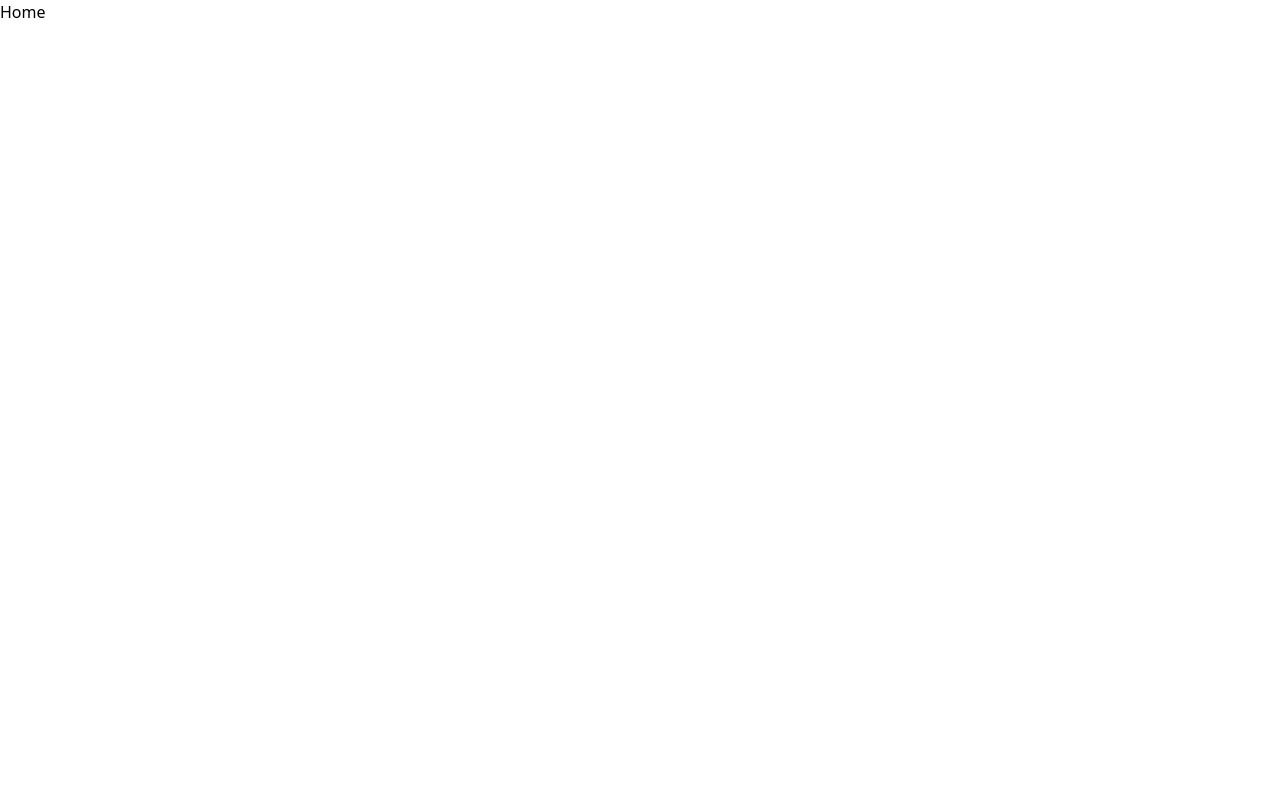
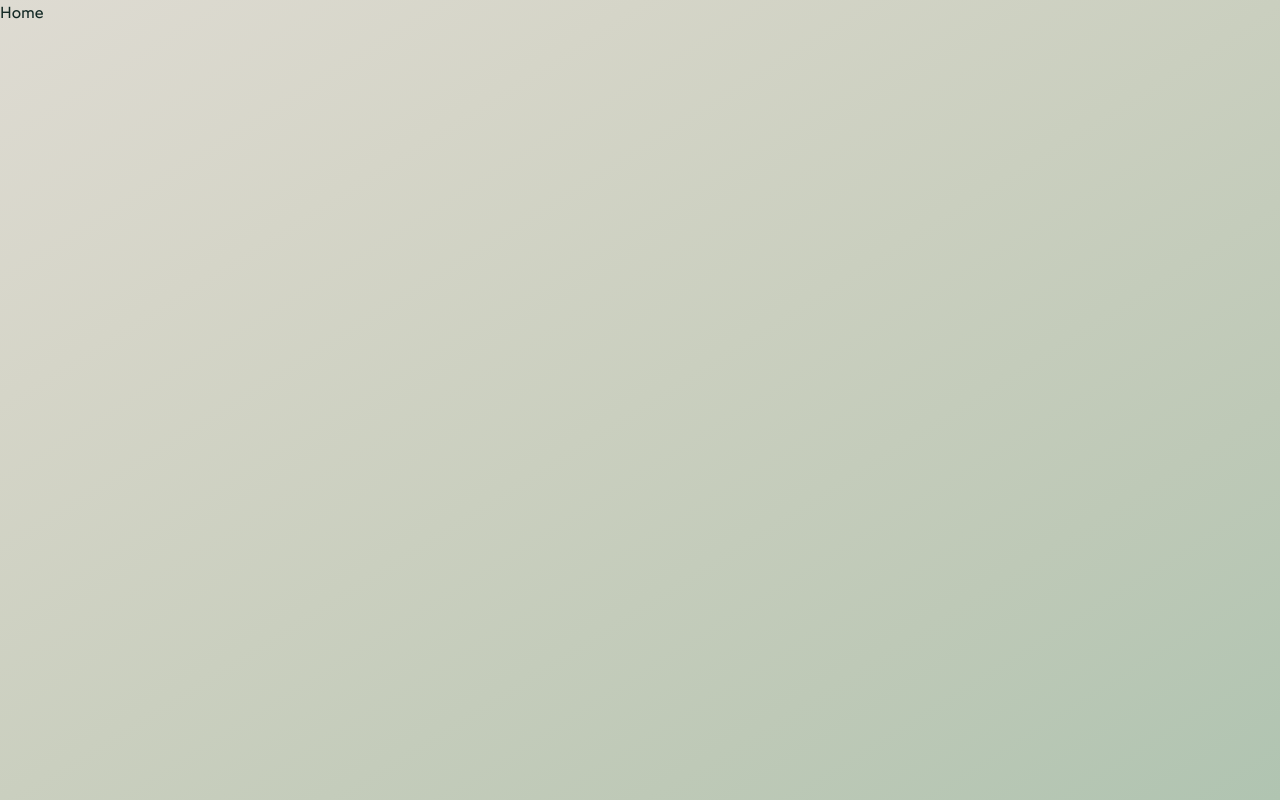
Before and after one commit to domihustinova/cookbook, a Next.js app: page / in a window 1280 px wide. Built offline with nearby package versions, Linux system fonts and the light colour scheme.

Commit message:
feat: add and set fonts, colors and global style

```diff
--- a/app/layout.tsx
+++ b/app/layout.tsx
@@ -1,6 +1,36 @@
 import React from "react"
 import type { Metadata } from "next"
+import { Inter, Poppins, Roboto } from "next/font/google"
+import localFont from "next/font/local"
+
 import "@/styles/globals.css"
+
+const poppins = Poppins({
+  weight: ["300", "400", "500"],
+  subsets: ["latin"],
+  display: "swap",
+  variable: "--font-poppins",
+})
+
+const inter = Inter({
+  weight: ["300", "400", "500"],
+  subsets: ["latin"],
+  display: "swap",
+  variable: "--font-inter",
+})
+
+const roboto = Roboto({
+  weight: ["300", "400", "500"],
+  subsets: ["latin"],
+  display: "swap",
+  variable: "--font-roboto",
+})
+
+const wotfard = localFont({
+  src: "../public/font/wotfard-regular-webfont.woff2",
+  display: "swap",
+  variable: "--font-wotfard",
+})
 
 export const metadata: Metadata = {
   title: "Cookbook",
@@ -20,10 +50,11 @@ const RootLayout = ({
         <link rel="icon" type="image/png" sizes="16x16" href="/favicon/favicon-16x16.png" />
         <link rel="manifest" href="/favicon/site.webmanifest" />
       </head>
-      <body>
-        <main className="flex min-h-screen w-full bg-white opacity-100 bg-[radial-gradient(#900020_0.5px,#FFF_0.5px)] bg-[length:10px_10px]">
-          {children}
-        </main>
+
+      <body
+        className={`${inter.variable} ${poppins.variable} ${roboto.variable} ${wotfard.variable} ${wotfard.className} mx-auto min-h-screen text-green-darkest`}
+      >
+        {children}
       </body>
     </html>
   )
--- a/styles/globals.css
+++ b/styles/globals.css
@@ -1,9 +1,7 @@
-@import url("https://fonts.googleapis.com/css2?family=Inter:wght@100;200;300;400;500;600;700;800;900&display=swap");
-
 @tailwind base;
 @tailwind components;
 @tailwind utilities;
 
 body {
-  background-color: #ffffff;
+  background-image: linear-gradient(to right bottom, #dedbd2, #d5d5c8, #cacfbf, #bec9b7, #b0c4b1);
 }
--- a/tailwind.config.ts
+++ b/tailwind.config.ts
@@ -9,7 +9,27 @@ const config: Config = {
   theme: {
     extend: {
       fontFamily: {
-        inter: ["Inter", "sans-serif"],
+        inter: ["var(--font-inter)"],
+        poppins: ["var(--font-poppins)"],
+        roboto: ["var(--font-roboto)"],
+        wotfard: ["var(--font-wotfard)"],
+      },
+      colors: {
+        green: {
+          primary: "#008a7a",
+          darkest: "#132925",
+          dark: "#4A5759",
+          medium: "#B0C4B1",
+          light: "#DEDBD2",
+        },
+        red: {
+          primary: "#d8003e",
+          dark: "#ad0032",
+          light: "#fdf1f4",
+        },
+        yellow: {
+          primary: "#ffd634",
+        },
       },
     },
   },
```
Also changed, not shown: public/font/wotfard-regular-webfont.woff2 (added).
